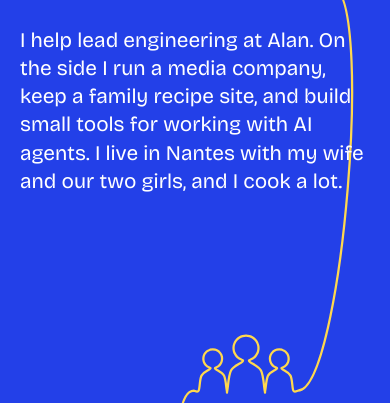
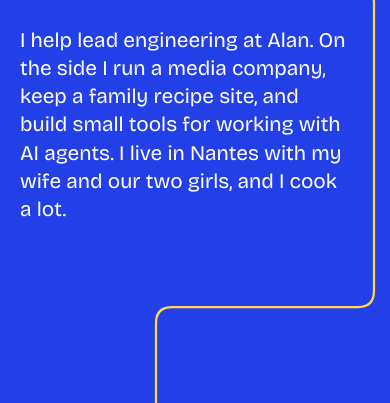
Before and after one commit to PierrickMartos/pierrickmartos.github.io, a plain HTML site: page index.html in a window 390 px wide. Shown: the part 193-596 px from the top of the page. Drawn offline with nearby package versions, Linux system fonts and the light colour scheme.

Commit message:
Keep the thread line off the text on phones
On narrow screens the text fills the width, so the line crossed every
paragraph. The line now runs down a lane in the right padding and goes
over each doodle, where the page has no text.

Co-Authored-By: Claude Opus 5.5 <noreply@anthropic.com>

```diff
--- a/index.html
+++ b/index.html
@@ -155,7 +155,8 @@
 
   @media (max-width: 760px) {
     body { font-size: 1.0625rem; }
-    .page { padding: 0 1.25rem; }
+    /* The wide right padding is a lane for the line, so the line never crosses the text. */
+    .page { padding: 0 2.5rem 0 1.25rem; }
     .thread path { stroke-width: 2.25; }
     .entry, .bye { grid-template-columns: 1fr; }
     .entry .doodle, .bye .doodle {
@@ -298,6 +299,20 @@
     return d;
   };
 
+  // A polyline with round corners. The first point is the current pen position.
+  const rounded = (pts, r) => {
+    let d = '';
+    for (let i = 1; i < pts.length; i++) {
+      const a = pts[i - 1], b = pts[i], c = pts[i + 1];
+      if (!c) { d += ` L${f(b[0])},${f(b[1])}`; continue; }
+      const k = Math.min(r, Math.hypot(b[0] - a[0], b[1] - a[1]) / 2, Math.hypot(c[0] - b[0], c[1] - b[1]) / 2);
+      const back = unit(b, a), next = unit(b, c);
+      d += ` L${f(b[0] + back[0] * k)},${f(b[1] + back[1] * k)}`
+        + ` Q${f(b[0])},${f(b[1])} ${f(b[0] + next[0] * k)},${f(b[1] + next[1] * k)}`;
+    }
+    return d;
+  };
+
   let total = 0;
   let reach = [];
   const STEP = 6;
@@ -322,19 +337,27 @@
       const sharp = name in sharpShapes;
       // A shape to the left of the line is mirrored, so the line enters it from the right.
       // Without this, the line crosses the shape to reach its left side.
-      const mirrored = !oneWay.has(anchor.dataset.shape) && box.left + box.width / 2 - origin.left < end[0];
+      const mirrored = !narrow.matches && !oneWay.has(anchor.dataset.shape) && box.left + box.width / 2 - origin.left < end[0];
       const pts = (sharp ? sharpShapes[name] : shapes[name]).map(([px, py]) => [
         box.left - origin.left + (mirrored ? 100 - px : px) * scale,
         box.top - origin.top + py * scale,
       ]);
 
-      const into = unit(pts[0], pts[1]);
-      const gap = Math.hypot(pts[0][0] - end[0], pts[0][1] - end[1]);
-      // On a narrow screen, a short pull keeps the line inside the page and away from the text.
-      const pull = Math.min(Math.max(gap * 0.45, 40), narrow.matches ? 44 : box.width * 1.1);
-      d += ` C${f(end[0] + dir[0] * pull)},${f(end[1] + dir[1] * pull)}`
-        + ` ${f(pts[0][0] - into[0] * pull)},${f(pts[0][1] - into[1] * pull)}`
-        + ` ${f(pts[0][0])},${f(pts[0][1])}`;
+      if (narrow.matches) {
+        // On a narrow screen, the text fills the width. The line goes down the lane in the right padding.
+        // It crosses to the shape above the shape, where the page has no text.
+        const lane = origin.width - 16;
+        const above = box.top - origin.top - 18;
+        const side = pts[0][0] - 18;
+        d += rounded([end, [lane, end[1]], [lane, above], [side, above], [side, pts[0][1]], pts[0]], 16);
+      } else {
+        const into = unit(pts[0], pts[1]);
+        const gap = Math.hypot(pts[0][0] - end[0], pts[0][1] - end[1]);
+        const pull = Math.min(Math.max(gap * 0.45, 40), box.width * 1.1);
+        d += ` C${f(end[0] + dir[0] * pull)},${f(end[1] + dir[1] * pull)}`
+          + ` ${f(pts[0][0] - into[0] * pull)},${f(pts[0][1] - into[1] * pull)}`
+          + ` ${f(pts[0][0])},${f(pts[0][1])}`;
+      }
       d += sharp ? pts.slice(1).map(p => ` L${f(p[0])},${f(p[1])}`).join('') : smooth(pts);
 
       end = pts[pts.length - 1];
```
